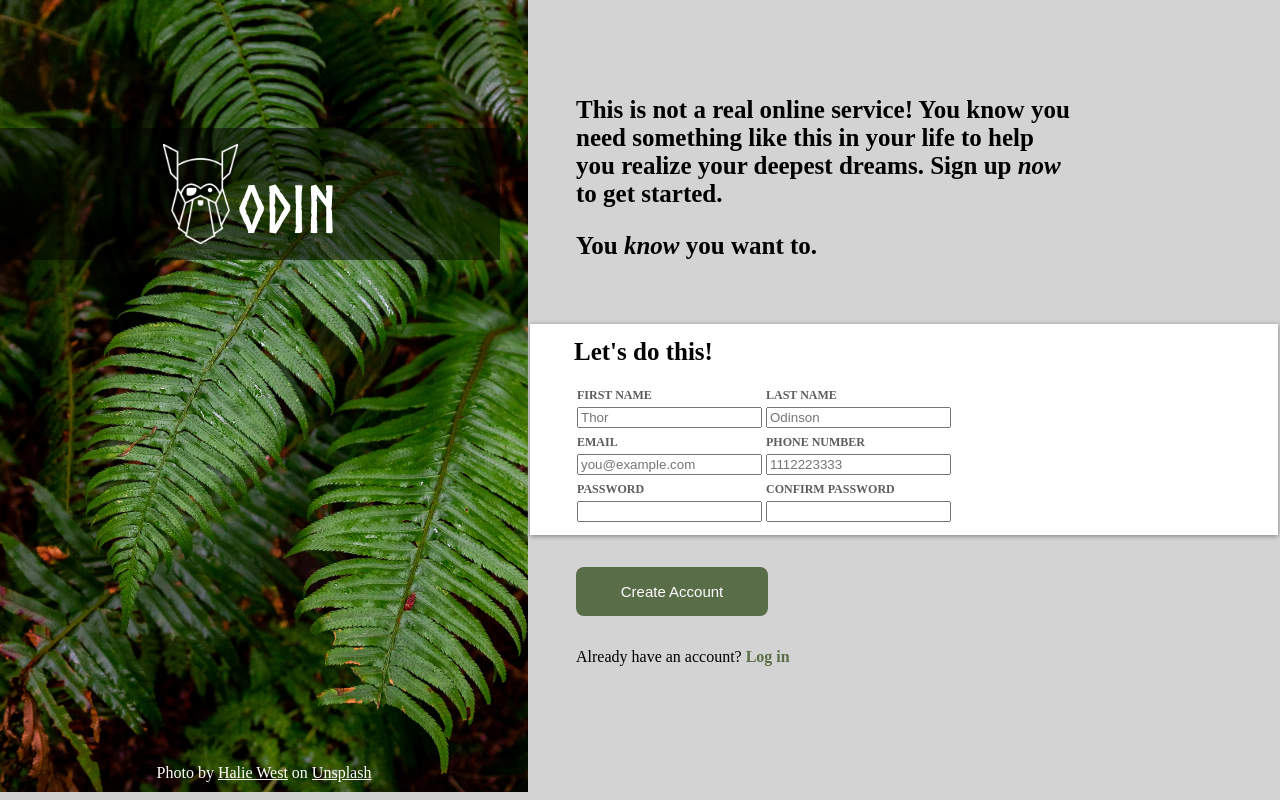
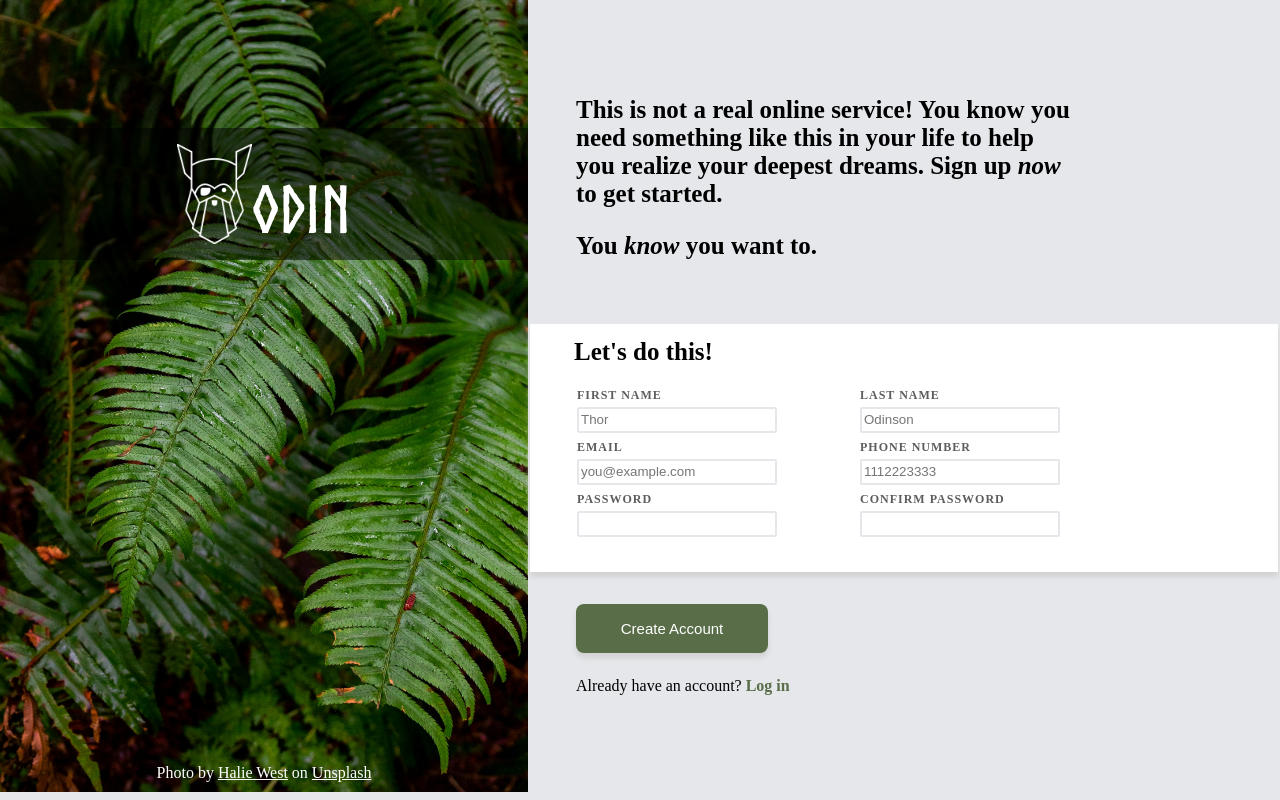
Before and after one commit to njohnson68/odin-sign-up-form, a plain HTML site: page index.html in a window 1280 px wide. Drawn offline with Linux system fonts and the light colour scheme.

Commit message:
more styling fixes

```diff
--- a/index.html
+++ b/index.html
@@ -48,7 +48,9 @@
           <table>
             <tr>
               <td><label for="first_name">FIRST NAME</label></td>
-              <td><label for="last_name">LAST NAME</label></td>
+              <td class="second-column">
+                <label for="last_name">LAST NAME</label>
+              </td>
             </tr>
             <tr>
               <td>
@@ -59,7 +61,7 @@
                   name="first_name"
                 />
               </td>
-              <td>
+              <td class="second-column">
                 <input
                   type="text"
                   id="last_name"
@@ -70,7 +72,9 @@
             </tr>
             <tr>
               <td><label for="user_email">EMAIL</label></td>
-              <td><label for="phone_number">PHONE NUMBER</label></td>
+              <td class="second-column">
+                <label for="phone_number">PHONE NUMBER</label>
+              </td>
             </tr>
             <tr>
               <td>
@@ -81,7 +85,7 @@
                   name="email"
                 />
               </td>
-              <td>
+              <td class="second-column">
                 <input
                   type="tel"
                   id="phone_number"
@@ -92,13 +96,15 @@
             </tr>
             <tr>
               <td><label for="user_password">PASSWORD</label></td>
-              <td><label for="confirm_password">CONFIRM PASSWORD</label></td>
+              <td class="second-column">
+                <label for="confirm_password">CONFIRM PASSWORD</label>
+              </td>
             </tr>
             <tr>
               <td>
                 <input type="password" id="user_password" name="password" />
               </td>
-              <td>
+              <td class="second-column">
                 <input type="password" id="confirm_password" name="password" />
               </td>
             </tr>
--- a/styles.css
+++ b/styles.css
@@ -4,23 +4,19 @@
 }
 
 body {
-  background-color: lightgrey;
+  background-color: #e5e7eb;
   display: flex;
   margin: 0;
   padding: 0;
 }
 
-.fs {
-  background-color: white;
+input:invalid {
+  border-color: red;
 }
 
-.create {
-  background-color: #596d48;
-  color: white;
-}
-
-input:invalid {
-  border-color: red;
+input:focus {
+  border-color: blue;
+  box-shadow: 0px 2px 5px lightgray;
 }
 
 .background-image {
@@ -49,7 +45,7 @@ input:invalid {
 }
 
 .logo-container {
-  width: 500px;
+  width: 33rem;
   height: 100px;
   padding-top: 1rem;
   padding-bottom: 1rem;
@@ -68,16 +64,21 @@ input:invalid {
 
 .fs {
   border-style: none;
-  box-shadow: 0px 1px 5px grey;
+  box-shadow: 0px 5px 5px lightgray;
+  padding-bottom: 2rem;
+  background-color: white;
 }
 
 .create {
   padding: 1rem 0.5rem;
-  margin: 2rem 3rem 1rem;
+  margin: 2rem 3rem 0.5rem;
   width: 12rem;
   border-radius: 0.5rem;
   border-style: none;
   font-size: 15px;
+  box-shadow: 0px 5px 5px lightgray;
+  background-color: #596d48;
+  color: white;
 }
 
 .create:hover {
@@ -100,6 +101,7 @@ label {
   color: rgb(93, 93, 93);
   font-weight: bold;
   font-size: 12px;
+  letter-spacing: 1px;
 }
 
 .lets {
@@ -118,3 +120,15 @@ label {
 table {
   margin-left: 2rem;
 }
+
+.second-column {
+  padding-left: 5rem;
+}
+
+input {
+  width: 12rem;
+  height: 1.25rem;
+  border-style: solid;
+  border-color: #e5e7eb;
+  border-radius: 2px;
+}
```
